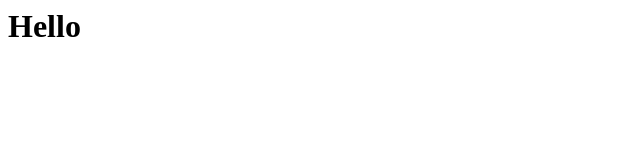
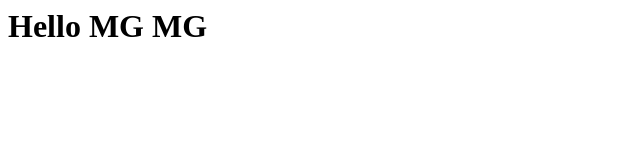
Before and after one commit to zayyarmin3/gitworkshop, a plain HTML site: page index.html in a window 1280 px wide. Shown: the whole page, without its empty margins (0-640 px from the left). Drawn offline with Linux system fonts and the light colour scheme.

Commit message:
Adds MG MG

```diff
--- a/index.html
+++ b/index.html
@@ -1 +1 @@
-<h1>Hello</h1>
+<h1>Hello MG MG</h1>
```
